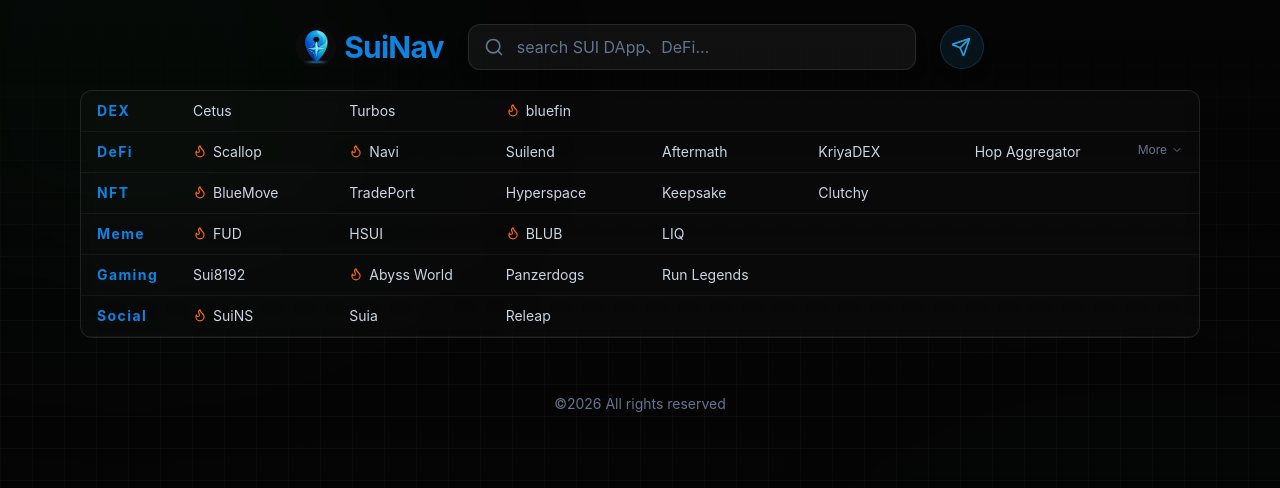
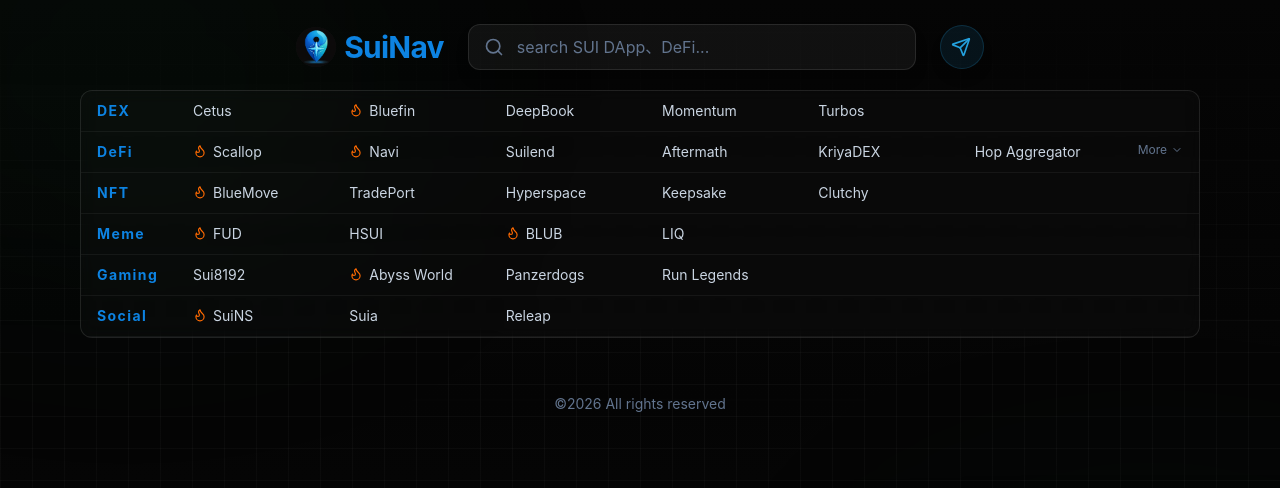
Before and after one commit to otctoken/dappnav, a React (Vite) app: page / in a window 1280 px wide. Shown: the top 488 px of the page. Built offline with nearby package versions, Linux system fonts and the light colour scheme.

Commit message:
260402.1658

```diff
--- a/src/data.ts
+++ b/src/data.ts
@@ -1,4 +1,4 @@
-export type Category = 'DEX' |'DeFi'| 'NFT' | 'Meme' | 'Gaming' | 'Social' | 'Infrastructure';
+export type Category = 'DEX' | 'DeFi' | 'NFT' | 'Meme' | 'Gaming' | 'Social' | 'Infrastructure';
 
 export interface Project {
   id: string;
@@ -9,13 +9,15 @@
   hot?: boolean;
 }
 
-export const categories: Category[] = ['DEX','DeFi', 'NFT', 'Meme', 'Gaming', 'Social', 'Infrastructure'];
+export const categories: Category[] = ['DEX', 'DeFi', 'NFT', 'Meme', 'Gaming', 'Social', 'Infrastructure'];
 
 export const projects: Project[] = [
   //DEX
-  { id: '0-1', name: 'Cetus', description: 'DEX', url: 'https://cetus.zone', category: 'DEX'},
-  { id: '0-2', name: 'Turbos', description: 'DEX', url: 'https://turbos.finance', category: 'DEX' },
-  { id: '0-3', name: 'bluefin', description: 'DEX', url: 'https://trade.bluefin.io/swap/USDC-SUI', category: 'DEX', hot: true  },
+  { id: '0-1', name: 'Cetus', description: 'DEX', url: 'https://cetus.zone', category: 'DEX' },
+  { id: '0-2', name: 'Bluefin', description: 'DEX', url: 'https://trade.bluefin.io/swap/USDC-SUI', category: 'DEX', hot: true },
+  { id: '0-3', name: 'DeepBook', description: 'DEX', url: 'https://www.deepbook.tech/', category: 'DEX' },
+  { id: '0-3', name: 'Momentum', description: 'DEX', url: 'https://app.mmt.finance/trade', category: 'DEX' },
+  { id: '0-300', name: 'Turbos', description: 'DEX', url: 'https://app.turbos.finance/#/trade', category: 'DEX' },
 
   // DeFi
   { id: '1', name: 'Scallop', description: 'Next Gen Money Market', url: 'https://scallop.io', category: 'DeFi', hot: true },
```
Also changed, not shown: 1 other file (tests, documents, lock files or other folders).
